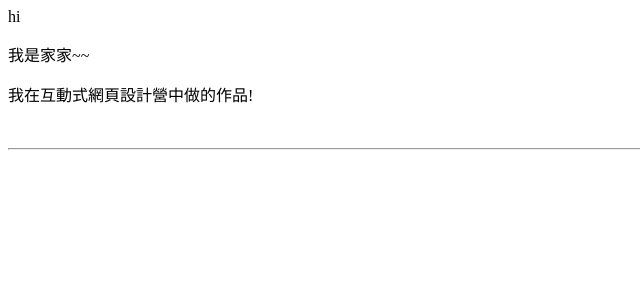
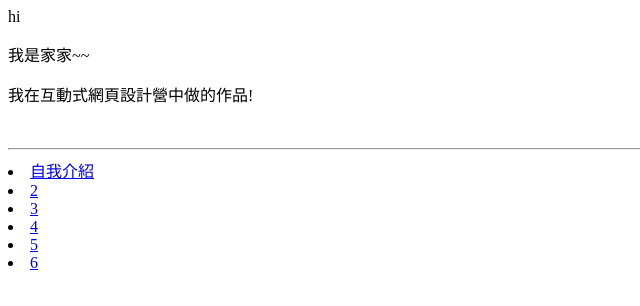
Before and after one commit to AndreaLin07/AndreaLin07.github.io, a plain HTML site: page index.html in a window 1280 px wide. Shown: the whole page, without its empty margins (0-640 px from the left). Drawn offline with Linux system fonts and the light colour scheme.

Commit message:
Update index.html

```diff
--- a/index.html
+++ b/index.html
@@ -5,9 +5,15 @@
 </head>
 <body>
 	hi
-<P>我是家家~~</P>
+<p>我是家家~~</p>
 <p>我在互動式網頁設計營中做的作品!</p>
 <br>
 <hr>
+<li><a href=".html">自我介紹</a>
+<li><a href=".html">2</a>
+<li><a href=".html">3</a>
+<li><a href=".html">4</a>
+<li><a href=".html">5</a>
+<li><a href=".html">6</a>
 </body>
 </html>
```
